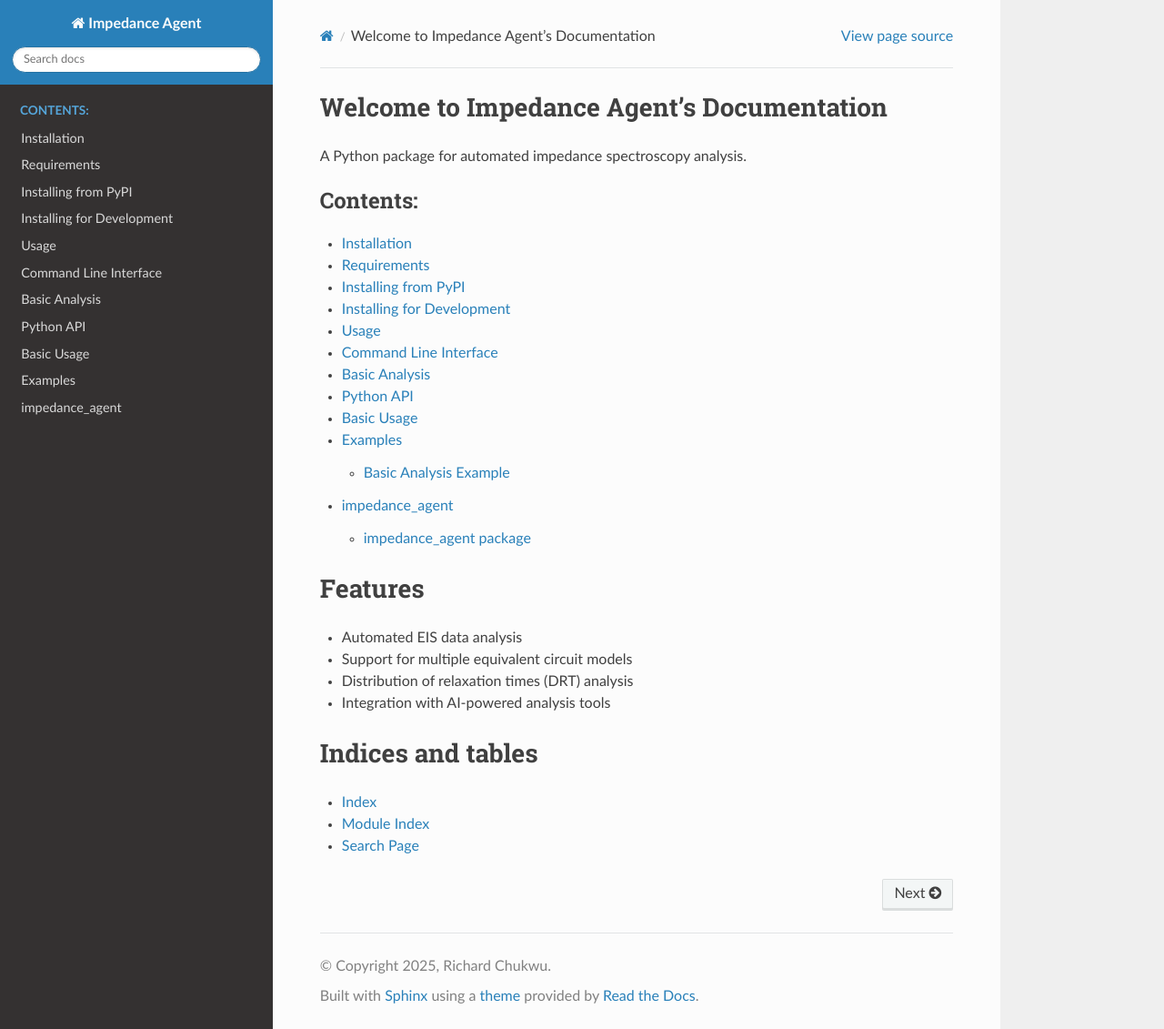
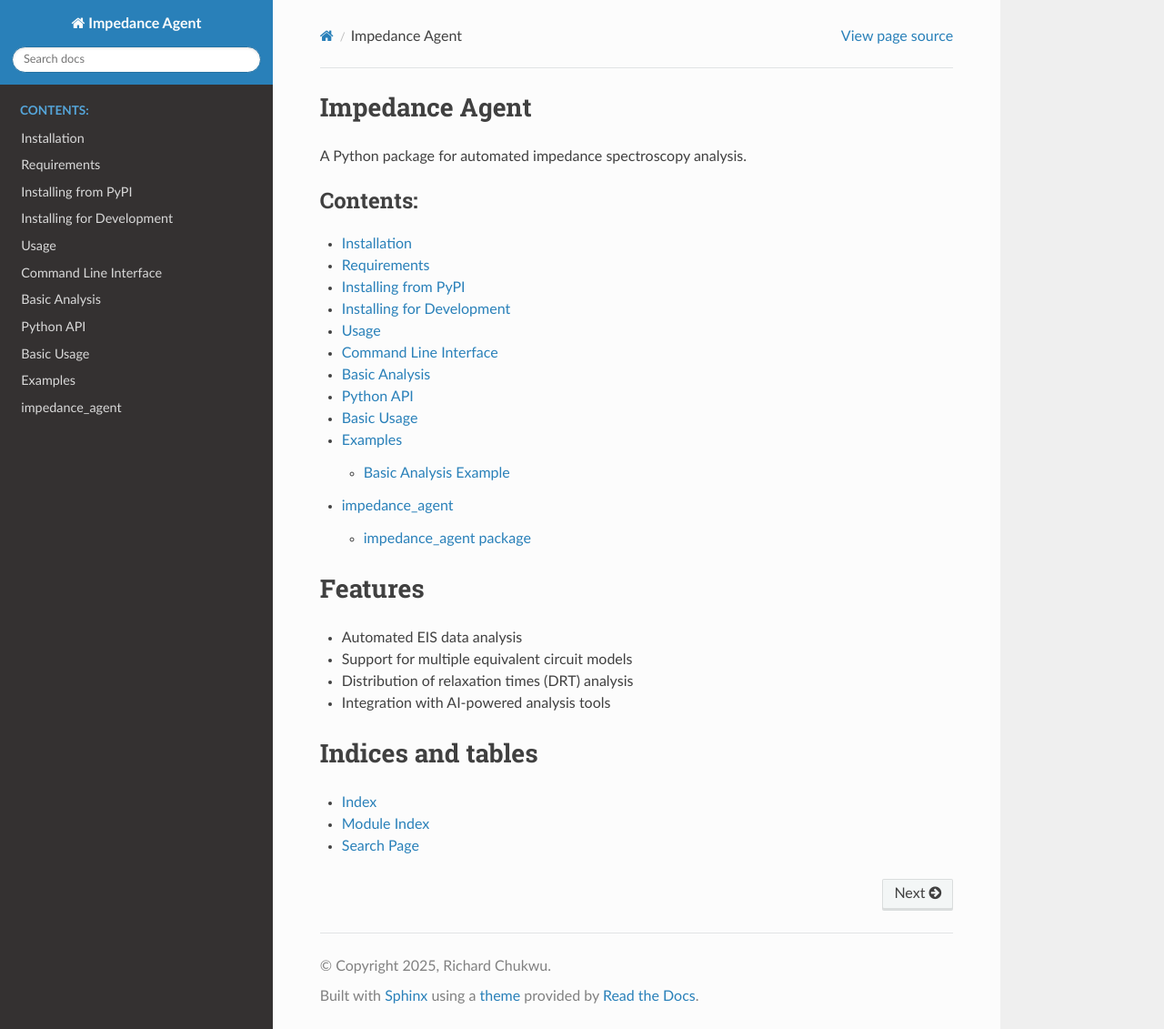
Before and after one commit to richinex/impedance-agent, a Sphinx documentation site: the page built from docs/source/index.rst, in a window 1280 px wide and 1131 px high. Shown: the whole window at 91% size. Built offline with Sphinx 7.4.7 and the Read the Docs theme 3.1.0, drawn with Linux system fonts in a browser that asks for light colours.

```diff
--- a/docs/source/conf.py
+++ b/docs/source/conf.py
@@ -39,7 +39,7 @@ exclude_patterns = []
 # HTML output options
 html_theme = 'sphinx_rtd_theme'  # Use ReadTheDocs theme instead of alabaster
 html_static_path = ['_static']
-html_title = 'Impedance Agent Documentation'
+html_title = project
 
 # Intersphinx mapping
 intersphinx_mapping = {
--- a/docs/source/index.rst
+++ b/docs/source/index.rst
@@ -1,4 +1,4 @@
-Welcome to Impedance Agent's Documentation
+Impedance Agent
 ==========================================
 
 A Python package for automated impedance spectroscopy analysis.
```
Also changed, not shown: README.md (+2 -2 lines).
